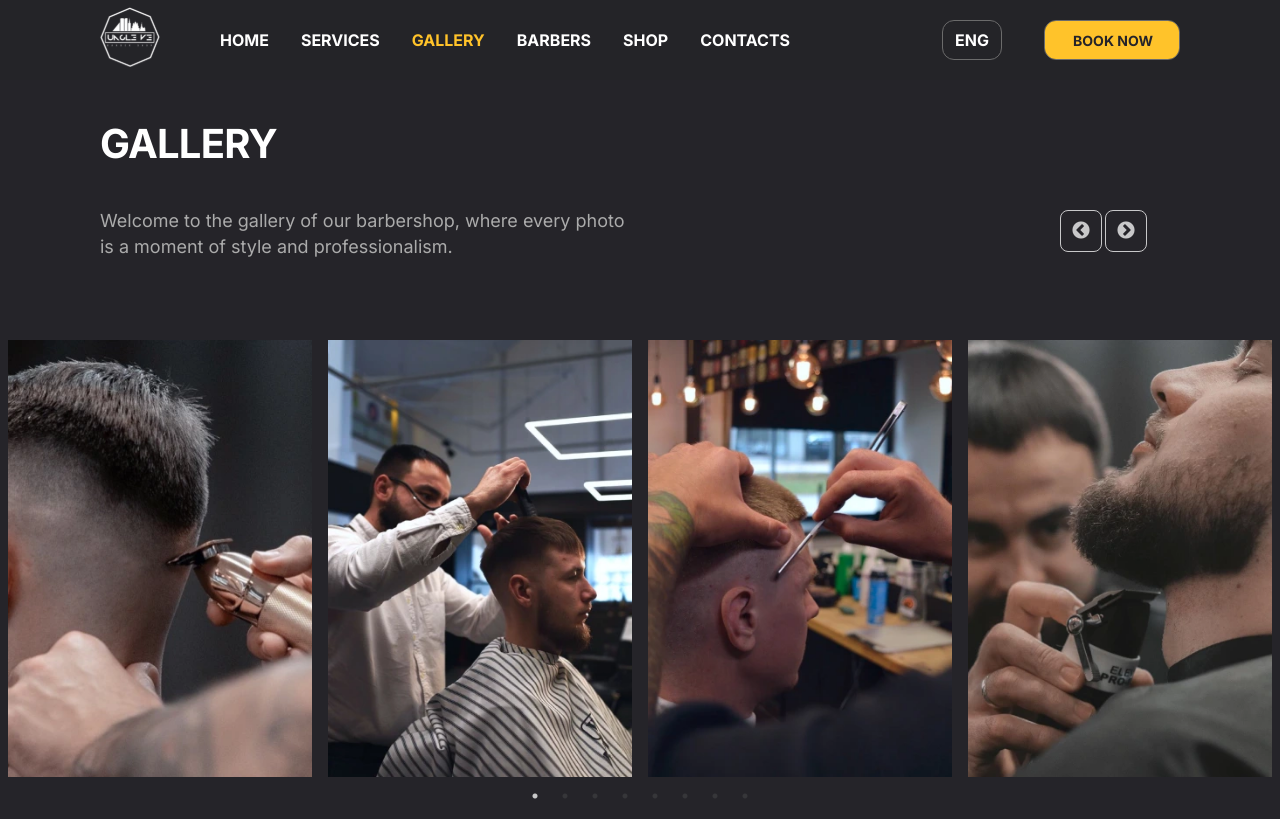
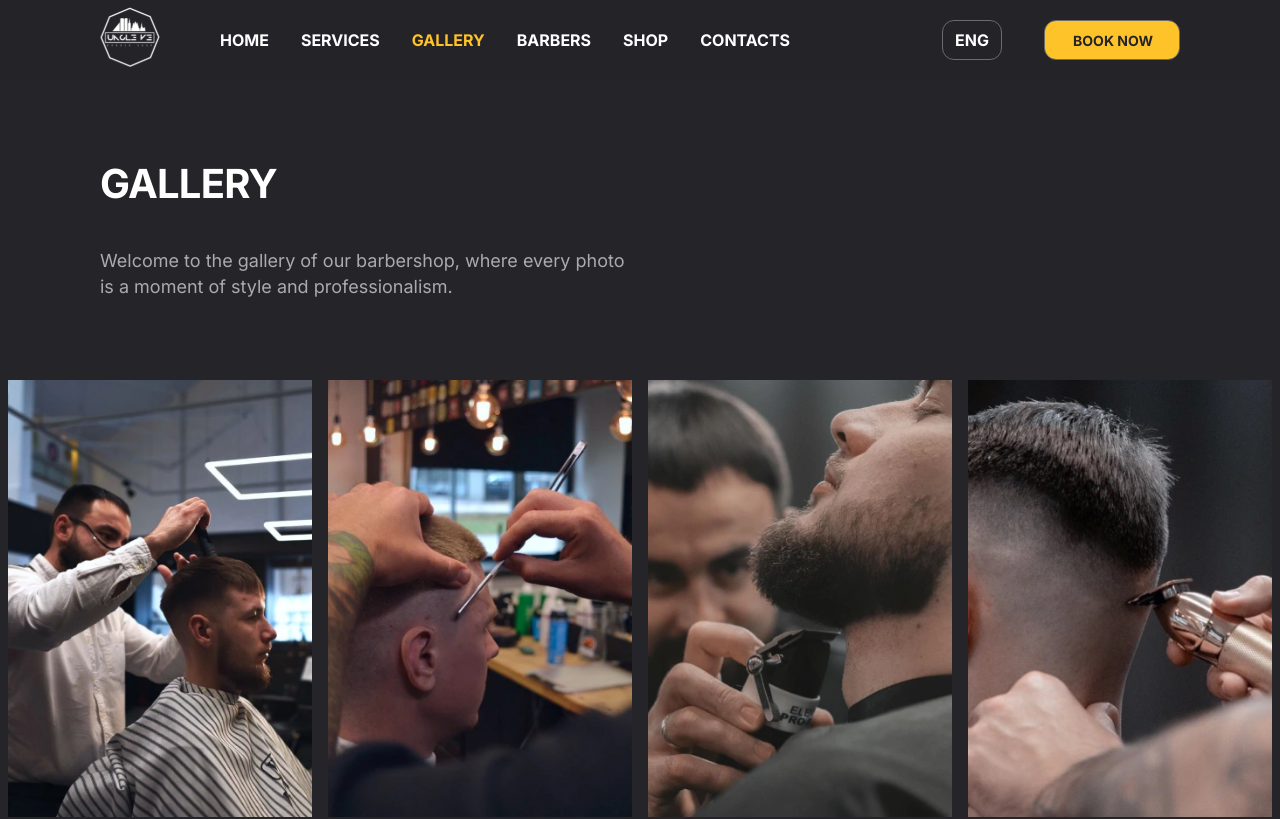
Before and after one commit to lopachuck/test-barber, a React (Create React App) app: page /gallery in a window 1280 px wide. Shown: the top 819 px of the page. Built offline with nearby package versions, Linux system fonts and the light colour scheme; no server answers.

Commit message:
fix style of slider add arrow for button fix margin-top for fixed header

```diff
--- a/src/pages/Contacts/contacts.styles.ts
+++ b/src/pages/Contacts/contacts.styles.ts
@@ -11,15 +11,19 @@ export const PageWrapper = styled.div`
     width: 100%;
     @media ${devices.lg} {
         padding: 0 100px;
+        margin-top: 120px;
     }
     @media ${devices.md} {
         flex-wrap: wrap;
         margin: 0 auto;
         height: fit-content;
         padding: 0 60px;
+        margin-top: 120px;
+
     }
     @media ${devices.sm} {
         padding: 0 16px;
+        margin-top: 120px;
     }
 `
 export const PageTitle = styled.div`
--- a/src/pages/Gallery/gallery.styles.ts
+++ b/src/pages/Gallery/gallery.styles.ts
@@ -1,11 +1,15 @@
 import styled from "styled-components";
 import {PageWrapper} from "../Contacts/contacts.styles";
 import {BarbersInfo, PageSubtitle, PageTitle, PageTitleWrapper} from "../Barbers/barbers.styles";
+import {devices} from "../../devices";
 
 export const GalleryPage = styled(PageWrapper)``
-export const GalleryTitleWrapper = styled(PageTitleWrapper)``
-export const GalleryTitle = styled(PageTitle)``
+export const GalleryTitleWrapper = styled(PageTitleWrapper)`
+`
+export const GalleryTitle = styled(PageTitle)`
+    @media ${devices.lg} {
+        padding-top: 40px;
+    }
+`
 export const GallerySubTitle = styled(PageSubtitle)``
 export const GalleryWrapper = styled(BarbersInfo)``
-export const GalleryItem = styled.div``
-export const GalleryPhoto = styled.picture``
--- a/src/ui-kit/Slider/Slider.tsx
+++ b/src/ui-kit/Slider/Slider.tsx
@@ -7,13 +7,16 @@ const CustomSlider: FC = () => {
     let settings = {
         dots: true,
         infinite: true,
-        speed: 500,
         slidesToShow: 4,
         slidesToScroll: 1,
         initialSlide: 0,
+        autoplay: true,
+        speed: 500,
+        autoplaySpeed: 3000,
+        cssEase: "linear",
         responsive: [
             {
-                breakpoint: 1024,
+                breakpoint: 1200,
                 settings: {
                     slidesToShow: 3,
                     slidesToScroll: 1,
@@ -22,7 +25,7 @@ const CustomSlider: FC = () => {
                 }
             },
             {
-                breakpoint: 650,
+                breakpoint: 770,
                 settings: {
                     slidesToShow: 2,
                     slidesToScroll: 1,
--- a/src/ui-kit/Slider/slider.styles.ts
+++ b/src/ui-kit/Slider/slider.styles.ts
@@ -1,5 +1,7 @@
 import styled from "styled-components";
 import {devices} from "../../devices";
+import ArrowLeft from '../../assets/icon/arrow_left.svg'
+import ArrowRight from '../../assets/icon/arrow_right.svg'
 
 export const SliderWrapper = styled.div`
     & .slick-slider{
@@ -15,23 +17,29 @@ export const SliderWrapper = styled.div`
     & .slick-prev{
         top: -120px;
         left: unset;
-        right: 200px;
+        right: 223px;
     }
 
     & .slick-next{
         top: -120px;
-        right: 155px;
+        right: 163px;
     }
     & .slick-list {
         //overflow: visible;
     }
     & .slick-initialized .slick-slide{
-        //width: 348px!important;
+        width: 348px;
     }
     & .slick-track{
         display: flex;
         //gap: 16px;
         //overflow-y: hidden;
+    }
+    & .slick-prev:before{
+        content: url(${ArrowLeft});
+    }
+    & .slick-next:before{
+        content: url(${ArrowRight});
     }
 
     & .slick-prev:before, .slick-next:before{
@@ -44,6 +52,11 @@ export const SliderWrapper = styled.div`
         border-radius: 8px;
         &:hover{
             color: ${({theme}) => theme.colors.accentColor}
+        }
+    }
+    @media ${devices.lg} {
+        & .slick-arrow, slick-arrow:before{
+            display: none!important;
         }
     }
 `
```
Also changed, not shown: src/assets/icon/arrow_left.svg (added), src/assets/icon/arrow_right.svg (added).
